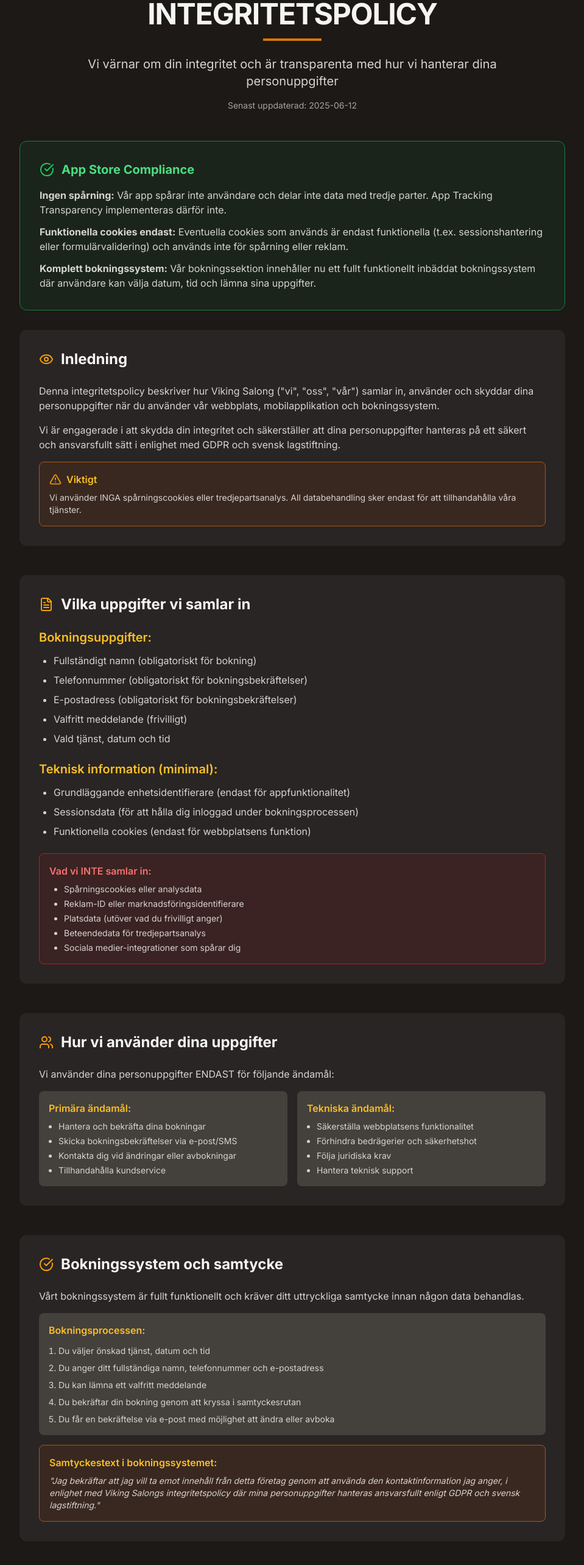
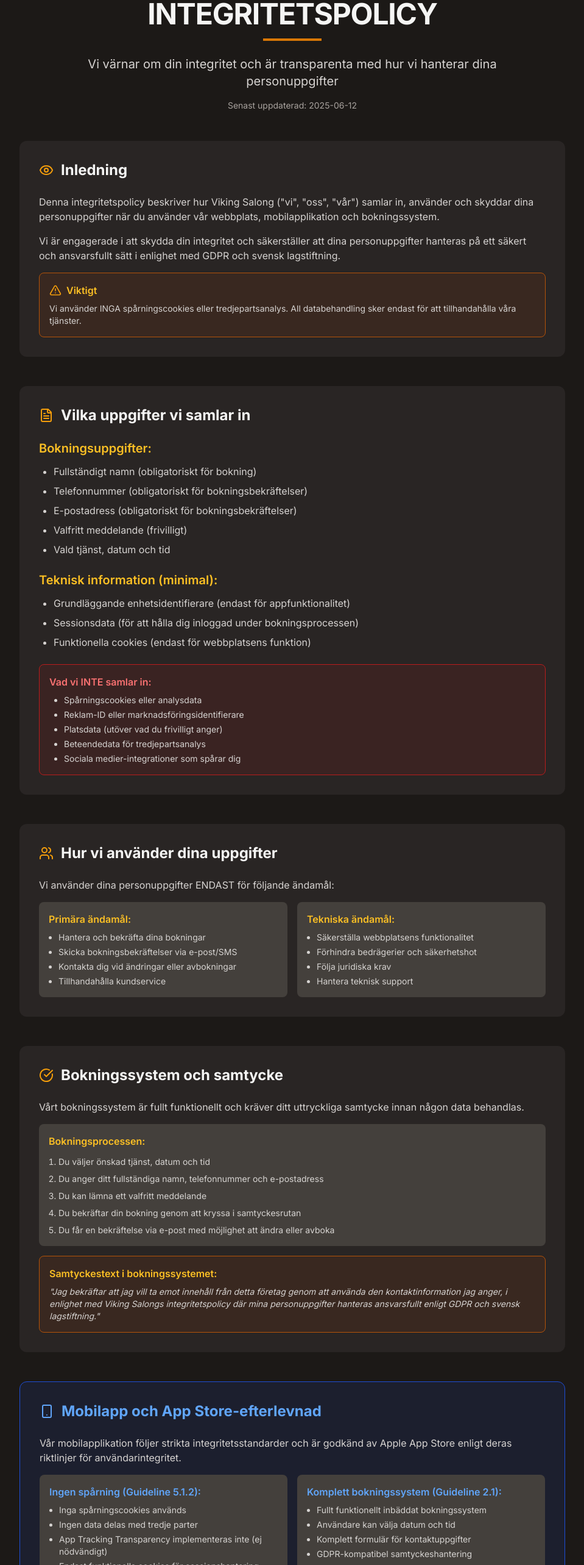
Before and after one commit to OGGsd/Viking-Studio-Website-Change, a Next.js app: page /integritetspolicy in a window 1280 px wide. Shown: the part 234-2800 px from the top of the page at 61% size, without its empty margins (160-1119 px from the left). Built offline with nearby package versions, Linux system fonts and the light colour scheme.

Commit message:
Reorganize Privacy Policy - Move Apple Content to Middle

```diff
--- a/app/integritetspolicy/page.tsx
+++ b/app/integritetspolicy/page.tsx
@@ -1,7 +1,7 @@
 import Image from "next/image"
 import { Button } from "@/components/ui/button"
 import { ResponsiveContainer } from "@/components/responsive-container"
-import { ArrowLeft, Shield, Eye, Lock, Users, FileText, Mail, CheckCircle, AlertTriangle } from "lucide-react"
+import { ArrowLeft, Shield, Eye, Lock, Users, FileText, Mail, CheckCircle, AlertTriangle, Smartphone } from "lucide-react"
 import Link from "next/link"
 
 export default function IntegritetspolicyPage() {
@@ -54,28 +54,6 @@ export default function IntegritetspolicyPage() {
               <p className="text-sm text-stone-400 mt-4">
                 Senast uppdaterad: {new Date().toLocaleDateString('sv-SE')}
               </p>
-            </div>
-
-            {/* Apple App Store Compliance Notice */}
-            <div className="bg-green-900/20 border border-green-700 rounded-xl p-6 md:p-8 mb-8">
-              <div className="flex items-center gap-3 mb-4">
-                <CheckCircle className="h-6 w-6 text-green-500" />
-                <h2 className="text-xl font-bold text-green-400">App Store Compliance</h2>
-              </div>
-              <div className="space-y-3 text-stone-300">
-                <p>
-                  <strong>Ingen spårning:</strong> Vår app spårar inte användare och delar inte data med tredje parter.
-                  App Tracking Transparency implementeras därför inte.
-                </p>
-                <p>
-                  <strong>Funktionella cookies endast:</strong> Eventuella cookies som används är endast funktionella
-                  (t.ex. sessionshantering eller formulärvalidering) och används inte för spårning eller reklam.
-                </p>
-                <p>
-                  <strong>Komplett bokningssystem:</strong> Vår bokningssektion innehåller nu ett fullt funktionellt
-                  inbäddat bokningssystem där användare kan välja datum, tid och lämna sina uppgifter.
-                </p>
-              </div>
             </div>
 
             {/* Content Sections */}
@@ -205,6 +183,50 @@ export default function IntegritetspolicyPage() {
                       "Jag bekräftar att jag vill ta emot innehåll från detta företag genom att använda
                       den kontaktinformation jag anger, i enlighet med Viking Salongs integritetspolicy
                       där mina personuppgifter hanteras ansvarsfullt enligt GDPR och svensk lagstiftning."
+                    </p>
+                  </div>
+                </div>
+              </section>
+
+              {/* Apple App Store Compliance Notice - MOVED TO MIDDLE */}
+              <section className="bg-blue-900/20 border border-blue-700 rounded-xl p-6 md:p-8">
+                <div className="flex items-center gap-3 mb-6">
+                  <Smartphone className="h-6 w-6 text-blue-400" />
+                  <h2 className="text-2xl font-bold text-blue-400">Mobilapp och App Store-efterlevnad</h2>
+                </div>
+                <div className="space-y-4 text-stone-300">
+                  <p>
+                    Vår mobilapplikation följer strikta integritetsstandarder och är godkänd av Apple App Store
+                    enligt deras riktlinjer för användarintegritet.
+                  </p>
+                  <div className="grid md:grid-cols-2 gap-4">
+                    <div className="bg-stone-700 p-4 rounded-lg">
+                      <h4 className="font-semibold text-blue-400 mb-2">Ingen spårning (Guideline 5.1.2):</h4>
+                      <ul className="list-disc pl-4 space-y-1 text-sm">
+                        <li>Inga spårningscookies används</li>
+                        <li>Ingen data delas med tredje parter</li>
+                        <li>App Tracking Transparency implementeras inte (ej nödvändigt)</li>
+                        <li>Endast funktionella cookies för sessionshantering</li>
+                      </ul>
+                    </div>
+                    <div className="bg-stone-700 p-4 rounded-lg">
+                      <h4 className="font-semibold text-blue-400 mb-2">Komplett bokningssystem (Guideline 2.1):</h4>
+                      <ul className="list-disc pl-4 space-y-1 text-sm">
+                        <li>Fullt funktionellt inbäddat bokningssystem</li>
+                        <li>Användare kan välja datum och tid</li>
+                        <li>Komplett formulär för kontaktuppgifter</li>
+                        <li>GDPR-kompatibel samtyckeshantering</li>
+                      </ul>
+                    </div>
+                  </div>
+                  <div className="bg-green-900/20 border border-green-700 rounded-lg p-4">
+                    <div className="flex items-center gap-2 mb-2">
+                      <CheckCircle className="h-5 w-5 text-green-400" />
+                      <span className="font-semibold text-green-400">Apple-godkänd integritetspolicy</span>
+                    </div>
+                    <p className="text-sm">
+                      Denna integritetspolicy har granskats och godkänts av Apple som en del av vår
+                      App Store-ansökan och uppfyller alla krav för användarintegritet.
                     </p>
                   </div>
                 </div>
```
